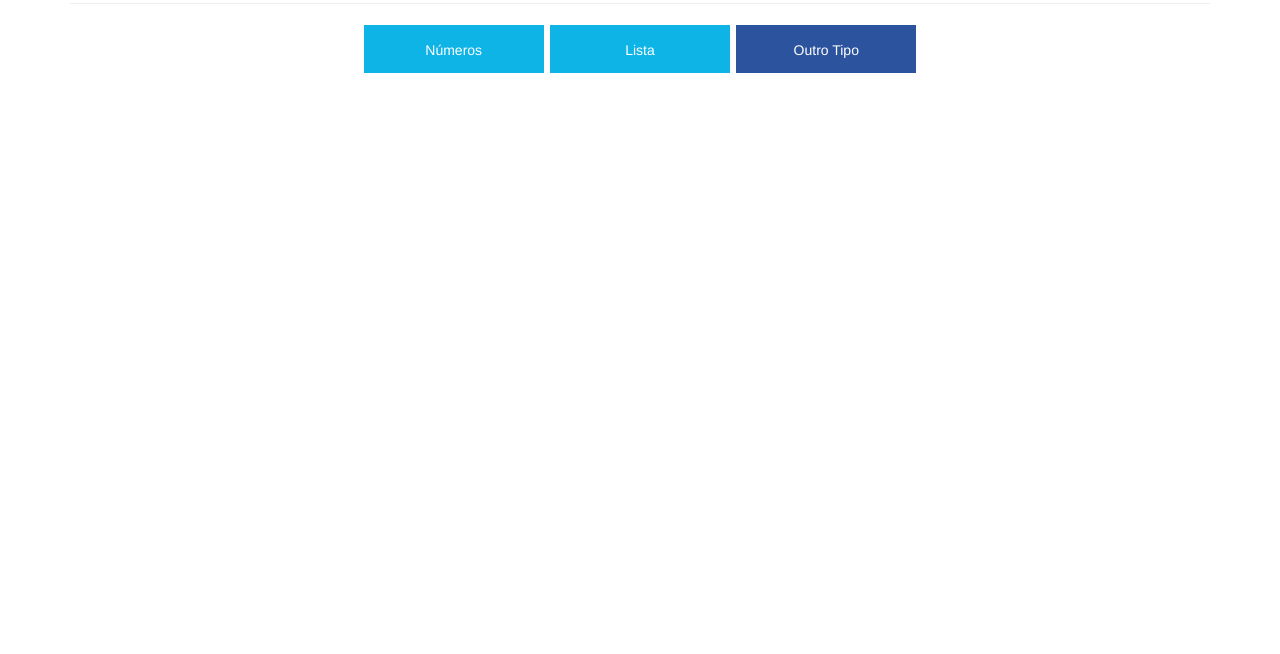
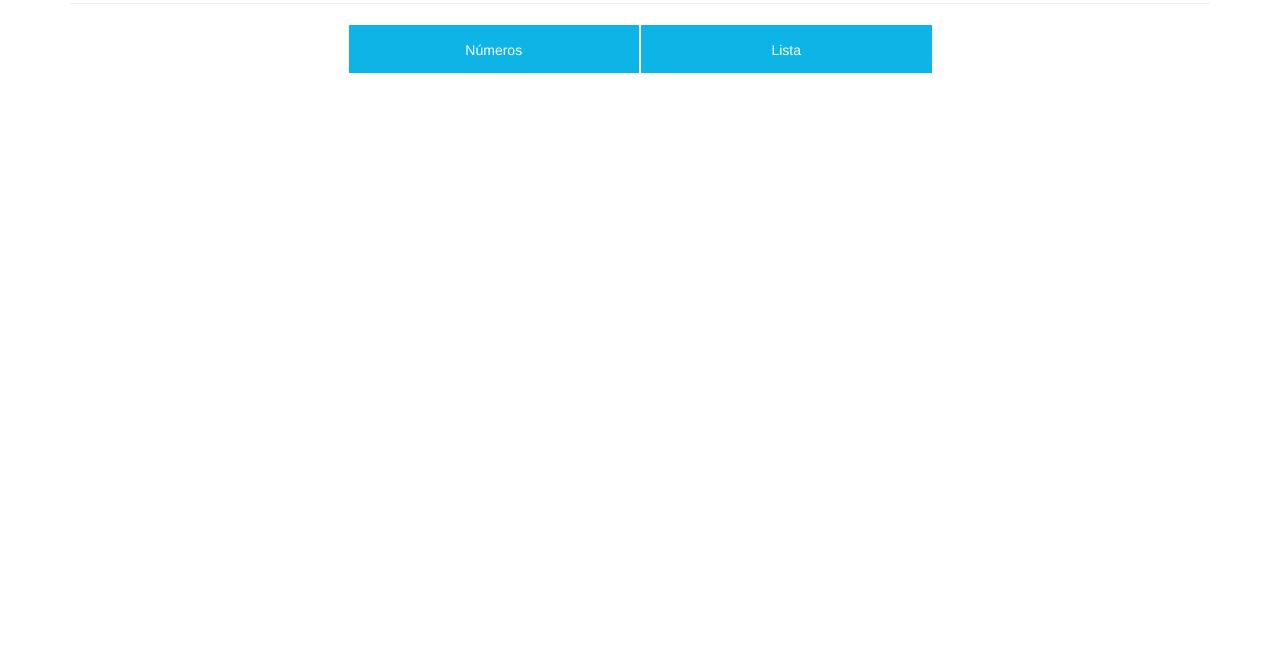
Before and after one commit to jonatan2m/sorteiaai, a website: page index.html at #/home in a window 1280 px wide. Shown: the part 146-800 px from the top of the page. Drawn offline with nearby package versions, Linux system fonts and the light colour scheme; files whose address does not match are found by name.

Commit message:
ajustes de css na home

```diff
--- a/css/style.css
+++ b/css/style.css
@@ -66,6 +66,12 @@ input[type=checkbox]
 	background-color: rgba(15,180,231,1);
 	color: #FFF;
 	cursor: pointer;
+	padding: 0;
+}
+.raffle-card-btn a{
+	color: #FFF;
+	text-decoration: none;
+	display: block;
 }
 .raffle-card-btn:hover, .raffle-card {
 	color: #FFF;
@@ -93,9 +99,7 @@ input[type=checkbox]
 	background: linear-gradient(to bottom,  rgba(247,251,252,1) 0%,rgba(217,237,242,1) 40%,rgba(173,217,228,1) 100%); /* W3C */
 	filter: progid:DXImageTransform.Microsoft.gradient( startColorstr='#f7fbfc', endColorstr='#add9e4',GradientType=0 ); /* IE6-9 */
 }
-.raffle-card-btn.suggestion{
-	background-color: rgba(44,83,158,1);
-}
+
 .error{
 	color: #f00;
 }
--- a/views/home.html
+++ b/views/home.html
@@ -3,13 +3,16 @@
 	<div class="page-header">
 		<h1>Qual tipo de sorteio você está procurando?</h1>
 	</div>
-	<a href="#/number" class="raffle-card-btn" title="Defina um intervalo de números e sorteiaAI.">
-		<div>Números</div>
-	</a>
-	<a href="#/list" class="raffle-card-btn" title="Insira sua lista de nomes ou emails e sorteiaAI.">
-		<div>Lista</div>
-	</a>
-	<a href="#/about" class="raffle-card-btn suggestion" title="Procurando outro tipo? clique para saber mais.">
-		<div>Outro Tipo</div>
-	</a>
+	<div class="row">
+  		<div class="col-xs-12 col-md-4 col-md-offset-2 col-lg-3 col-lg-offset-3 raffle-card-btn">
+  			<a href="#/number" title="Defina um intervalo de números e sorteiaAI.">
+  				Números
+			</a>
+		</div>
+  		<div class="col-xs-12 col-md-4 col-lg-3 raffle-card-btn">
+  			<a href="#/list" title="Insira sua lista de nomes ou emails e sorteiaAI.">
+				Lista
+			</a>
+  		</div>
+	</div>
 </div>
```
Also changed, not shown: dist/SorteiaAI.min.js, dist/styles.css, dist/styles.min.css.
